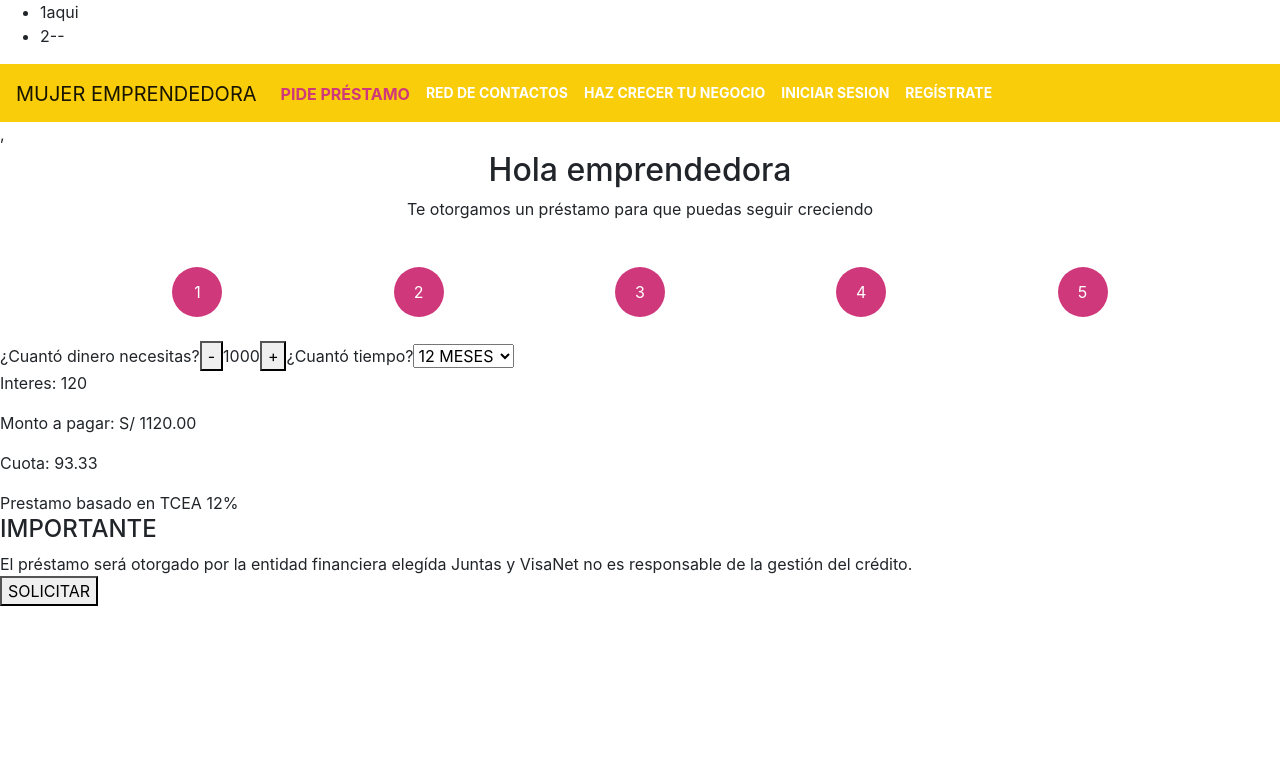
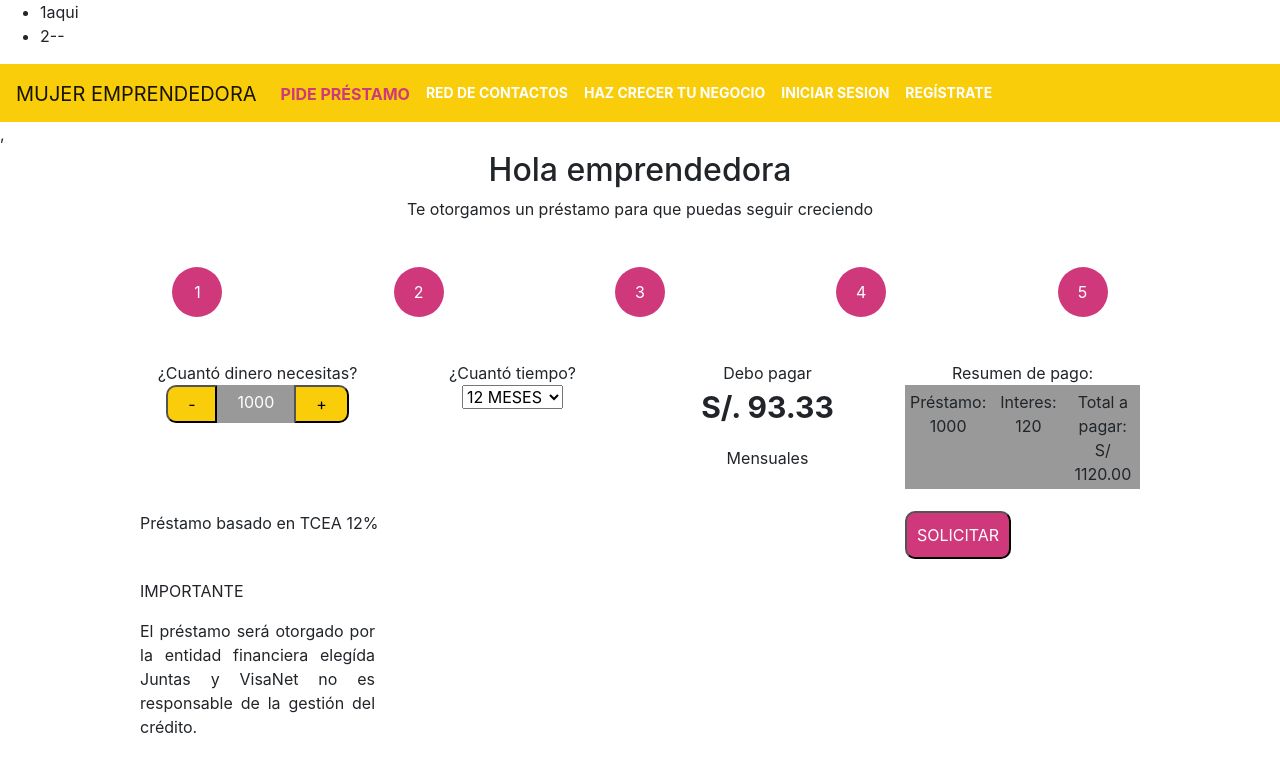
Before and after one commit to melanyvlm/VisaNet, a React (Create React App) app in the folder visanet-hackaton/: page / in a window 1280 px wide. Shown: the top 772 px of the page. Built offline with nearby package versions, Linux system fonts and the light colour scheme.

Commit message:
vista pide tu préstamo paso1

```diff
--- a/visanet-hackaton/src/components/CalculateLoan.css
+++ b/visanet-hackaton/src/components/CalculateLoan.css
@@ -52,7 +52,6 @@
   height: 100%;
   width: 80%;
   margin: auto;
-
   display: flex;
   flex-direction: row;
   flex-wrap: wrap;
@@ -74,3 +73,107 @@ align-items:center;
 padding: 5px 25px;
 margin: 2%
 }
+
+.contenedor {
+  width: 90%;
+  max-width: 1000px;
+  margin: 20px auto;
+  display: grid;
+  grid-gap: 20px;
+  grid-template-columns: repeat(4, 1fr);
+  grid-template-rows: repeat(3, auto);
+  grid-template-areas: "cuanto-dinero    cuanto-tiempo   debo-pagar   resumen-pago "
+                      "tce                 tce            tce          button-solicitar"
+                      "importante         importante      importante  importante";
+}
+
+.contenedor .cuanto-dinero{
+  grid-area: cuanto-dinero;
+  text-align: center;
+}
+
+.cuanto-dinero-element{
+  display: flex;
+  justify-content: center;
+  color: #333333
+}
+
+.cuanto-dinero-element .more{
+background: #F9CD09;
+padding: 5px 20px;
+border-top-left-radius: 10px;
+border-bottom-left-radius: 10px
+}
+
+.cuanto-dinero-element .less{
+  background: #F9CD09;
+  padding: 5px 20px;
+border-top-right-radius: 10px;
+border-bottom-right-radius: 10px
+  }
+
+
+.cuanto-dinero-element span{
+  background: #999999;
+  padding: 5px 20px;
+  color: #ffffff;
+
+  }
+
+
+.resumen-pago-element{
+  height: 80%;
+  width: 100%;
+  margin: auto;
+  display: flex;
+  flex-direction: row;
+  border-radius: 5px
+}
+
+.prestamo, .interes, .total-pagar {
+  background: #999999;
+  width: 100%;
+  padding: 5px;
+}
+
+.contenedor .cuanto-tiempo{
+  grid-area: cuanto-tiempo;
+  text-align: center;
+}
+
+.contenedor .debo-pagar{
+  grid-area: debo-pagar;
+  text-align: center
+}
+
+.debo-pagar .p-debo-pagar{
+  font-size: 30px;
+  font-weight: bold
+}
+.contenedor .resumen-pago{
+  grid-area: resumen-pago;
+  text-align: center
+}
+
+.contenedor .tce{
+  grid-area: tce
+}
+
+
+
+
+.contenedor .button-solicitar{
+  grid-area: button-solicitar;
+
+}
+
+.btn-solicitar{
+  border-radius: 10px;
+  background-color: #CF387A;
+  padding: 10px  ;
+  color: #ffffff
+}
+
+.importante p{
+  text-align: justify;
+}
--- a/visanet-hackaton/src/components/CalculateLoan.jsx
+++ b/visanet-hackaton/src/components/CalculateLoan.jsx
@@ -47,9 +47,11 @@ const CalculateLoan = ({ amount, setAmount, handleChange, calculateValues, value
             <span className="paso5">5</span>
           </div>
         </div>
-        <div>
+        <div className="contenedor">
+            <section className="cuanto-dinero">
               <span>¿Cuantó dinero necesitas?</span>
-          <button
+              <div class="cuanto-dinero-element">
+                <button className="more"
                   type="button"
                   onClick={() => {
                     if (amount <= 500) {
@@ -57,26 +59,65 @@ const CalculateLoan = ({ amount, setAmount, handleChange, calculateValues, value
                     } else {
                       setAmount(amount - 500)
                     }
-            }}> - </button>
+                  }}> -
+                </button>
+
                 <span>{amount}</span>
-          <button type="button" onClick={() => setAmount(amount + 500)}> + </button>
+                <button className="less" type="button" onClick={() => setAmount(amount + 500)}> +
+                </button>
+              </div>
+            </section>
+
+            <section className="cuanto-tiempo">
               <span>¿Cuantó tiempo?</span>
+              <div>
               <select value={value} onChange={handleChange}>
                 <option value="12">12 MESES</option>
                 <option value="24">24 MESES</option>
                 <option value="36">36 MESES</option>
               </select>
-          <p>Interes: {calculateValues(amount)[0]}</p>
-          <p>Monto a pagar: S/ {calculateValues(amount)[1]}</p>
-          <p>Cuota: {calculateValues(amount)[2]}</p>
-          <span>Prestamo basado en TCEA 12%</span>
-          <div>
-            <h4>IMPORTANTE</h4>
-            <div>El préstamo será otorgado por la entidad financiera elegída Juntas y VisaNet no es responsable de la gestión del crédito.
+              </div>
+            </section>
+
+            <section className="debo-pagar">
+              <span>Debo pagar</span>
+              <p className="p-debo-pagar">S/. {calculateValues(amount)[2]}</p>
+              <p>Mensuales</p>
+            </section>
+
+            <section className="resumen-pago">
+                <span>Resumen de pago:</span>
+
+                <div className="resumen-pago-element">
+                  <div className="prestamo">
+                    <span>Préstamo: {amount}</span>
+                  </div>
+                  <div className="interes">
+                  <span>Interes: {calculateValues(amount)[0]}</span>
+                  </div>
+                  <div className="total-pagar">
+                    <span>Total a pagar: S/ {calculateValues(amount)[1]}</span>
                   </div>
                 </div>
-          <button type="button" onClick={() => setViews('viewLoans')}>SOLICITAR</button>
+
+
+            </section>
+
+            <section className="tce">
+              <span>Préstamo basado en TCEA 12%</span>
+            </section>
+
+            <section className="importante">
+              <p>IMPORTANTE</p>
+              <p>El préstamo será otorgado por la entidad financiera elegída Juntas y VisaNet no es responsable de la gestión del crédito.</p>
+            </section>
+
+            <section className="button-solicitar">
+              <button type="button" className="btn-solicitar"  onClick={() => setViews('viewLoans')}>SOLICITAR</button>
+            </section>
+
         </div>
+
       </div>
 
     </>
```
Lines whose indentation alone changed are shown as unchanged.
